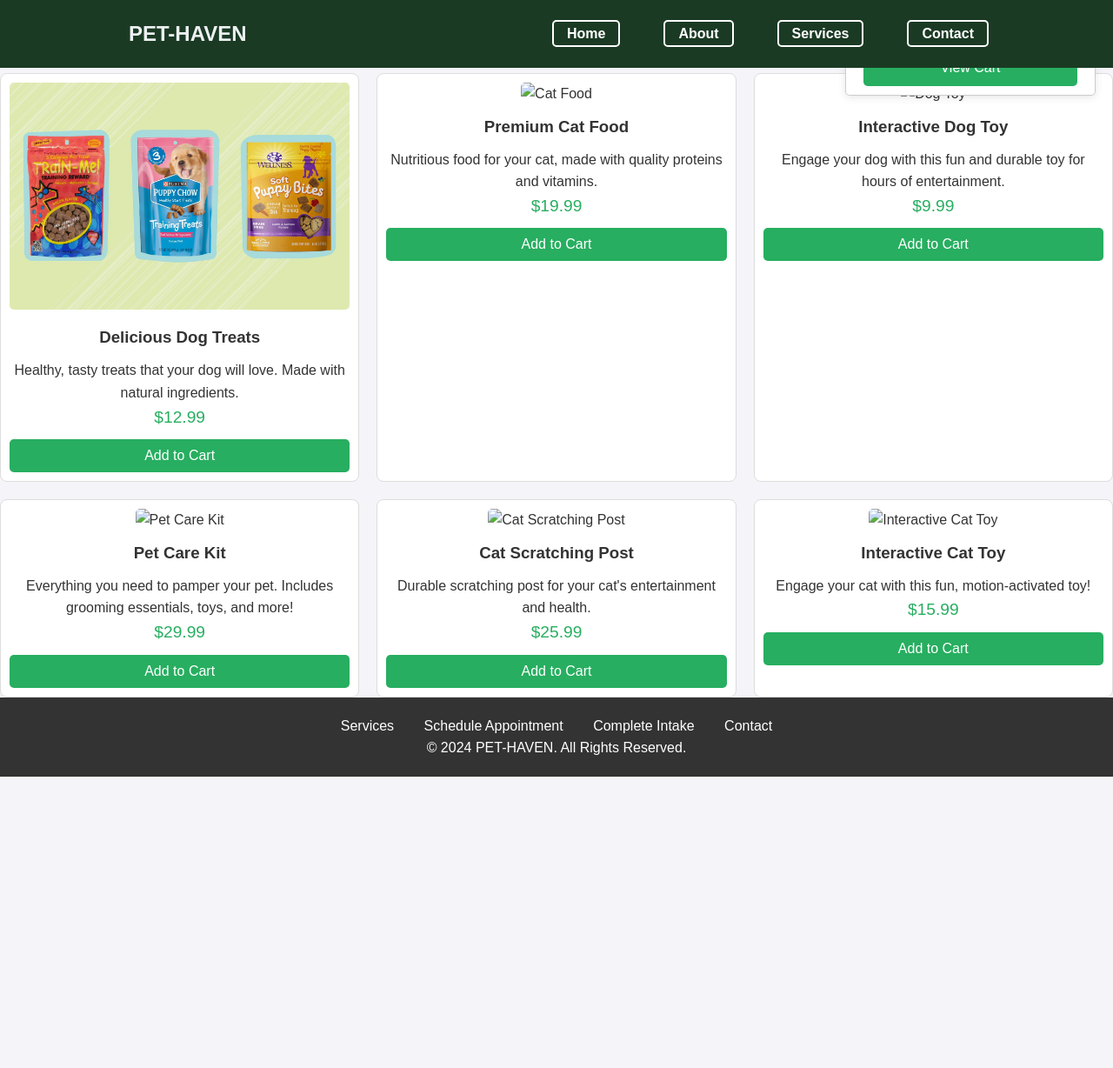
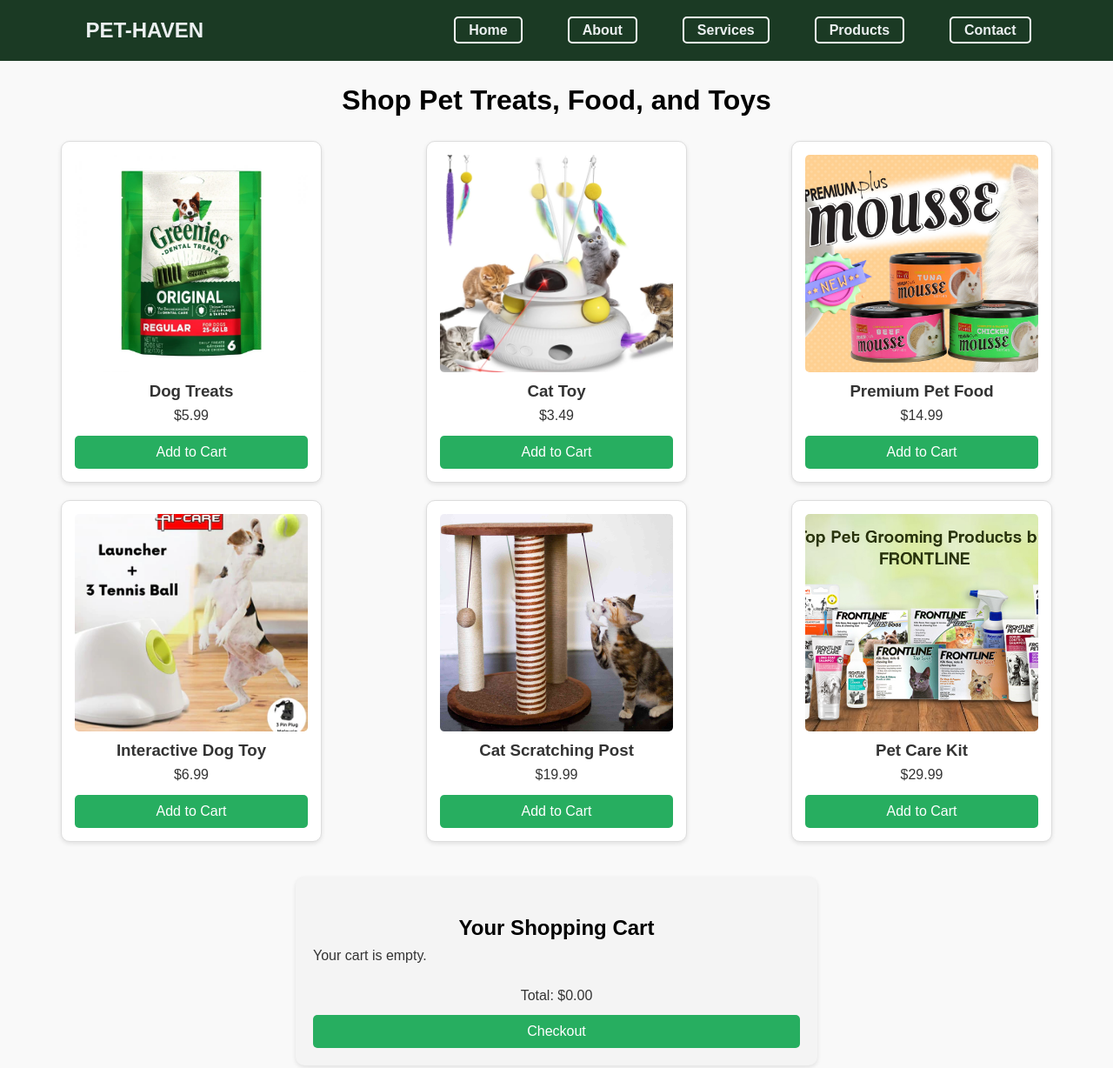
Before and after one commit to guangcheng2/FED_S10266598D_GuangCheng_Assg1_website, a plain HTML site: page products.html in a window 1280 px wide. Shown: the whole page at 87% size. Before the commit the page ends 893 px from the top, so only its background shows below. Drawn offline with Linux system fonts and the light colour scheme.

Commit message:
products page updated again

```diff
--- a/products.html
+++ b/products.html
@@ -3,93 +3,76 @@
 <head>
     <meta charset="UTF-8">
     <meta name="viewport" content="width=device-width, initial-scale=1.0">
-    <title>Pet Products - PET-HAVEN</title>
+    <title>Pet Haven - Products</title>
     <link rel="stylesheet" href="style.css">
 </head>
 <body>
-    <header class="header">
+    <header>
         <nav class="navbar">
             <a href="index.html" class="logo">PET-HAVEN</a>
             <ul class="nav-links">
                 <li><a href="index.html#home">Home</a></li>
                 <li><a href="index.html#about">About</a></li>
                 <li><a href="index.html#services">Services</a></li>
+                <li><a href="products.html">Products</a></li>
                 <li><a href="index.html#contact">Contact</a></li>
             </ul>
         </nav>
     </header>
 
-    <section class="products" id="products">
-        <h2>Our Products</h2>
-        <p>Browse through our selection of pet treats, food, and toys to pamper your furry friends!</p>
+    <main>
+        <h1>Shop Pet Treats, Food, and Toys</h1>
+        <section id="product-list">
 
-        <div class="products-grid">
-            <div class="product-item" data-id="1" data-name="Delicious Dog Treats" data-price="12.99">
-                <img src="greengreen.jpeg" alt="Dog Treats">
-                <h3>Delicious Dog Treats</h3>
-                <p>Healthy, tasty treats that your dog will love. Made with natural ingredients.</p>
-                <p class="price">$12.99</p>
+            <div class="product-card" data-id="1">
+                <img src="greengreen.webp" alt="Dog Treats">
+                <h3>Dog Treats</h3>
+                <p>$5.99</p>
                 <button class="add-to-cart">Add to Cart</button>
             </div>
-
-            <div class="product-item" data-id="2" data-name="Premium Cat Food" data-price="19.99">
-                <img src="cat-food.jpg" alt="Cat Food">
-                <h3>Premium Cat Food</h3>
-                <p>Nutritious food for your cat, made with quality proteins and vitamins.</p>
-                <p class="price">$19.99</p>
+            <div class="product-card" data-id="2">
+                <img src="cattoy.webp" alt="Cat Toy">
+                <h3>Cat Toy</h3>
+                <p>$3.49</p>
                 <button class="add-to-cart">Add to Cart</button>
             </div>
-
-            <div class="product-item" data-id="3" data-name="Interactive Dog Toy" data-price="9.99">
-                <img src="dog-toy.jpg" alt="Dog Toy">
-                <h3>Interactive Dog Toy</h3>
-                <p>Engage your dog with this fun and durable toy for hours of entertainment.</p>
-                <p class="price">$9.99</p>
+            <div class="product-card" data-id="3">
+                <img src="catfood.jpg" alt="Pet Food">
+                <h3>Premium Pet Food</h3>
+                <p>$14.99</p>
                 <button class="add-to-cart">Add to Cart</button>
             </div>
-
-            <div class="product-item" data-id="4" data-name="Pet Care Kit" data-price="29.99">
-                <img src="care-kit.jpg" alt="Pet Care Kit">
-                <h3>Pet Care Kit</h3>
-                <p>Everything you need to pamper your pet. Includes grooming essentials, toys, and more!</p>
-                <p class="price">$29.99</p>
+            <div class="product-card" data-id="4">
+                <img src="dogtoy.webp" alt="Dog Toy">
+                <h3>Interactive Dog Toy</h3>
+                <p>$6.99</p>
                 <button class="add-to-cart">Add to Cart</button>
             </div>
-
-            <div class="product-item" data-id="5" data-name="Cat Scratching Post" data-price="25.99">
-                <img src="scratching-post.jpg" alt="Cat Scratching Post">
+            <div class="product-card" data-id="5">
+                <img src="catpost.jpg" alt="catpost">
                 <h3>Cat Scratching Post</h3>
-                <p>Durable scratching post for your cat's entertainment and health.</p>
-                <p class="price">$25.99</p>
+                <p>$19.99</p>
                 <button class="add-to-cart">Add to Cart</button>
             </div>
-
-            <div class="product-item" data-id="6" data-name="Interactive Cat Toy" data-price="15.99">
-                <img src="cat-toy.jpg" alt="Interactive Cat Toy">
-                <h3>Interactive Cat Toy</h3>
-                <p>Engage your cat with this fun, motion-activated toy!</p>
-                <p class="price">$15.99</p>
+            <div class="product-card" data-id="6">
+                <img src="petcare.jpg" alt="Pet Care Kit">
+                <h3>Pet Care Kit</h3>
+                <p>$29.99</p>
                 <button class="add-to-cart">Add to Cart</button>
             </div>
+        </section>
 
-        </div>
-    </section>
-
-    <div class="cart">
-        <span class="item-count">Items in Cart: 0</span>
-        <button id="view-cart">View Cart</button>
-    </div>
-
-    <footer>
-        <ul class="footer-links">
-            <li><a href="#">Services</a></li>
-            <li><a href="#">Schedule Appointment</a></li>
-            <li><a href="#">Complete Intake</a></li>
-            <li><a href="#">Contact</a></li>
-        </ul>
-        <p>© 2024 PET-HAVEN. All Rights Reserved.</p>
-    </footer>
-
-    <script src="script.js"></script>
+        <section id="cart">
+            <h2>Your Shopping Cart</h2>
+            <div id="cart-items">
+                <p>Your cart is empty.</p>
+            </div>
+            <div id="cart-summary">
+                <p>Total: $<span id="cart-total">0.00</span></p>
+                <button id="checkout">Checkout</button>
+            </div>
+        </section>
+    </main>
 </body>
+<script src="script.js"></script>
 </html>
--- a/script.js
+++ b/script.js
@@ -46,36 +46,38 @@
 
 /* products*/
 
-// Initialize an empty cart
-let cart = [];
+const cart = [];
+const cartItemsContainer = document.getElementById('cart-items');
+const cartTotal = document.getElementById('cart-total');
+const products = [
+    { id: 1, name: "Dog Treats", price: 5.99 },
+    { id: 2, name: "Cat Toy", price: 3.49 },
+    { id: 3, name: "Premium Pet Food", price: 14.99 },
+    { id: 4, name: "Chew Bone", price: 6.99 },
+    { id: 5, name: "Bird Seed", price: 4.99 },
+    { id: 6, name: "Hamster Wheel", price: 10.49 },
+];
 
-// Function to update the cart display
-function updateCart() {
-    const cartItemCount = document.querySelector('.cart .item-count');
-    cartItemCount.textContent = `Items in Cart: ${cart.length}`;
-}
-
-// Add product to the cart when the button is clicked
 document.querySelectorAll('.add-to-cart').forEach(button => {
-    button.addEventListener('click', function() {
-        const product = this.closest('.product-item');
-        const productId = product.getAttribute('data-id');
-        const productName = product.getAttribute('data-name');
-        const productPrice = parseFloat(product.getAttribute('data-price'));
-
-        const cartItem = {
-            id: productId,
-            name: productName,
-            price: productPrice
-        };
-
-        // Add the product to the cart array
-        cart.push(cartItem);
+    button.addEventListener('click', (e) => {
+        const productId = parseInt(e.target.closest('.product-card').dataset.id);
+        const product = products.find(p => p.id === productId);
+        cart.push(product);
         updateCart();
     });
 });
 
-// View Cart Function (expandable)
-document.getElementById('view-cart').addEventListener('click', function() {
-    alert(`You have ${cart.length} item(s) in your cart.`);
-});
+function updateCart() {
+    cartItemsContainer.innerHTML = '';
+    if (cart.length === 0) {
+        cartItemsContainer.innerHTML = '<p>Your cart is empty.</p>';
+    } else {
+        cart.forEach((item, index) => {
+            const cartItem = document.createElement('p');
+            cartItem.textContent = `${item.name} - $${item.price.toFixed(2)}`;
+            cartItemsContainer.appendChild(cartItem);
+        });
+    }
+    const total = cart.reduce((sum, item) => sum + item.price, 0);
+    cartTotal.textContent = total.toFixed(2);
+}
--- a/style.css
+++ b/style.css
@@ -1221,7 +1221,7 @@
     font-size: 1rem;
   }
 
-  /* Calendar */
+
   #calendar-container {
     max-width: 400px;
     margin: 0 auto;
@@ -1293,17 +1293,16 @@
 
 
 /* products*/
-/* Basic Layout and Styling */
 body {
     font-family: Arial, sans-serif;
     margin: 0;
     padding: 0;
+    background-color: #f9f9f9;
 }
 
 header {
-    background-color: #333;
-    color: white;
-    padding: 20px;
+    background-color: #1b3a24;
+    padding: 1rem;
 }
 
 .navbar {
@@ -1313,114 +1312,81 @@
 }
 
 .nav-links {
+    display: flex;
     list-style: none;
-    padding: 0;
 }
 
 .nav-links li {
-    display: inline;
-    margin: 0 15px;
+    margin: 0 1rem;
 }
 
 .nav-links a {
-    color: white;
+    color: #ecf0f1;
     text-decoration: none;
+    font-size: 1rem;
+}
+
+h1, h2 {
+    text-align: center;
+    margin-top: 20px;
+    color: black;
+}
+
+#product-list {
+    display: grid;
+    grid-template-columns: repeat(3, 1fr);
+    gap: 20px;
+    padding: 20px;
+    justify-items: center;
+}
+
+.product-card {
+    background: #fff;
+    border: 1px solid #ddd;
+    border-radius: 10px;
+    padding: 15px;
+    text-align: center;
+    width: 300px;
+    box-shadow: 0 2px 5px rgba(0, 0, 0, 0.1);
+}
+
+.product-card img {
+    width: 100%;
+    height: 250px;
+    object-fit: cover;
+    border-radius: 5px;
 }
 
 
-.products-grid {
-    display: grid;
-    grid-template-columns: repeat(3, 1fr);
-    gap: 20px;
-    margin-top: 20px;
-}
-
-
-.product-item {
-    background-color: #fff;
-    border: 1px solid #ddd;
-    border-radius: 8px;
-    padding: 10px;
-    text-align: center;
-}
-
-.product-item img {
-    width: 100%;
-    height: auto;
-    border-radius: 5px;
-}
-
-.product-item h3 {
-    margin: 10px 0;
-}
-
-.product-item .price {
-    font-size: 1.2rem;
-    color: #27ae60;
-}
-
-.product-item button {
+button {
+    padding: 10px 15px;
+    margin-top: 10px;
     background-color: #27ae60;
-    color: white;
-    padding: 10px 20px;
+    color: #fff;
     border: none;
     cursor: pointer;
     border-radius: 5px;
+    font-size: 1rem;
 }
 
-.product-item button:hover {
+button:hover {
     background-color: #2ecc71;
 }
 
-
-.price {
-    font-size: 1.2rem;
-    color: #2c3e50;
+#cart {
+    margin: 20px;
+    padding: 20px;
+    background-color: #f4f4f4;
+    border-radius: 10px;
+    max-width: 600px;
+    margin: 20px auto;
+    box-shadow: 0 2px 5px rgba(0, 0, 0, 0.1);
 }
 
-button.add-to-cart {
-    background-color: #27ae60;
-    color: white;
-    padding: 10px;
-    border: none;
-    cursor: pointer;
-    border-radius: 5px;
-    margin-top: 10px;
+#cart-items {
+    margin-bottom: 20px;
 }
 
-button.add-to-cart:hover {
-    background-color: #2ecc71;
+#cart-summary {
+    text-align: center;
 }
-
-.cart {
-    position: fixed;
-    top: 20px;
-    right: 20px;
-    background-color: #fff;
-    padding: 10px 20px;
-    border: 1px solid #ccc;
-    border-radius: 5px;
-    box-shadow: 0 2px 10px rgba(0, 0, 0, 0.1);
-}
-
-footer {
-    background-color: #333;
-    color: white;
-    text-align: center;
-    padding: 20px;
-}
-
-.footer-links {
-    list-style: none;
-    padding: 0;
-}
-
-.footer-links li {
-    display: inline;
-    margin: 0 15px;
-}
-
-.footer-links a {
-    color: white;
-    text-decoration: none;
-}
```
Also changed, not shown: catfood.jpg (added), catpost.jpg (added), cattoy.webp (added), dogtoy.webp (added), greengreen.jpeg (deleted), greengreen.webp (added), petcare.jpg (added).
